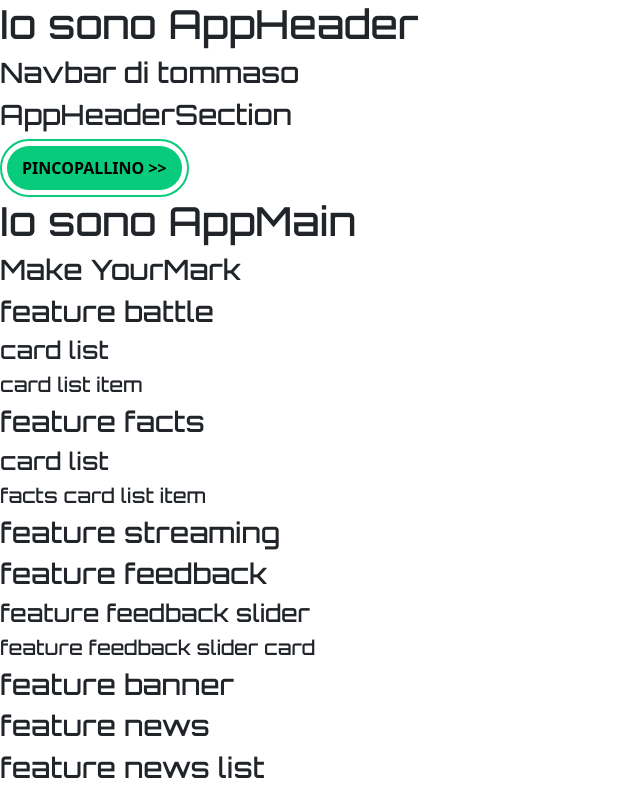
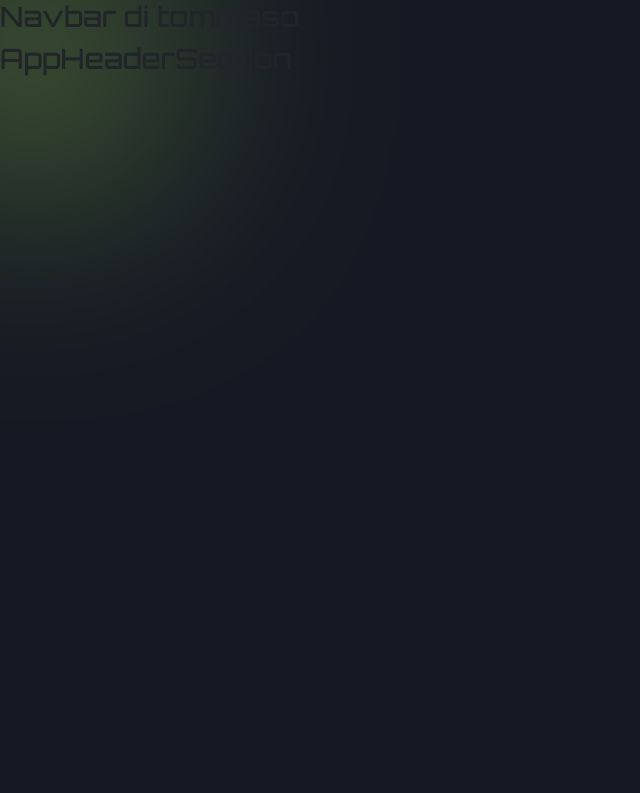
Before and after one commit to orazi-paolo/proj-html-vuejs, a Vue app: page / in a window 1280 px wide. Shown: the top 793 px of the page, without its empty margins (0-640 px from the left). Built offline with nearby package versions, Linux system fonts and the light colour scheme.

Commit message:
background image header

```diff
--- a/src/components/AppHeader.vue
+++ b/src/components/AppHeader.vue
@@ -11,21 +11,22 @@ export default {
   components: {
     AppHeaderNavbar,
     AppHeaderSection,
-    BaseButton,
+    BaseButton
   }
 }
 </script>
 
 <template>
-<h1>
-    Io sono AppHeader
-</h1>
-<AppHeaderNavbar />
-<AppHeaderSection />
-<BaseButton contentButton="PINCOPALLINO" :isArrow="true"/>
-
-
+  <header>
+    <AppHeaderNavbar />
+    <AppHeaderSection />
+  </header>
 </template>
 
 <style scoped>
+header {
+  height: 800px;
+  background-image: url(../assets/index-banner-bg.png);
+  background-size: cover;
+}
 </style>
```
